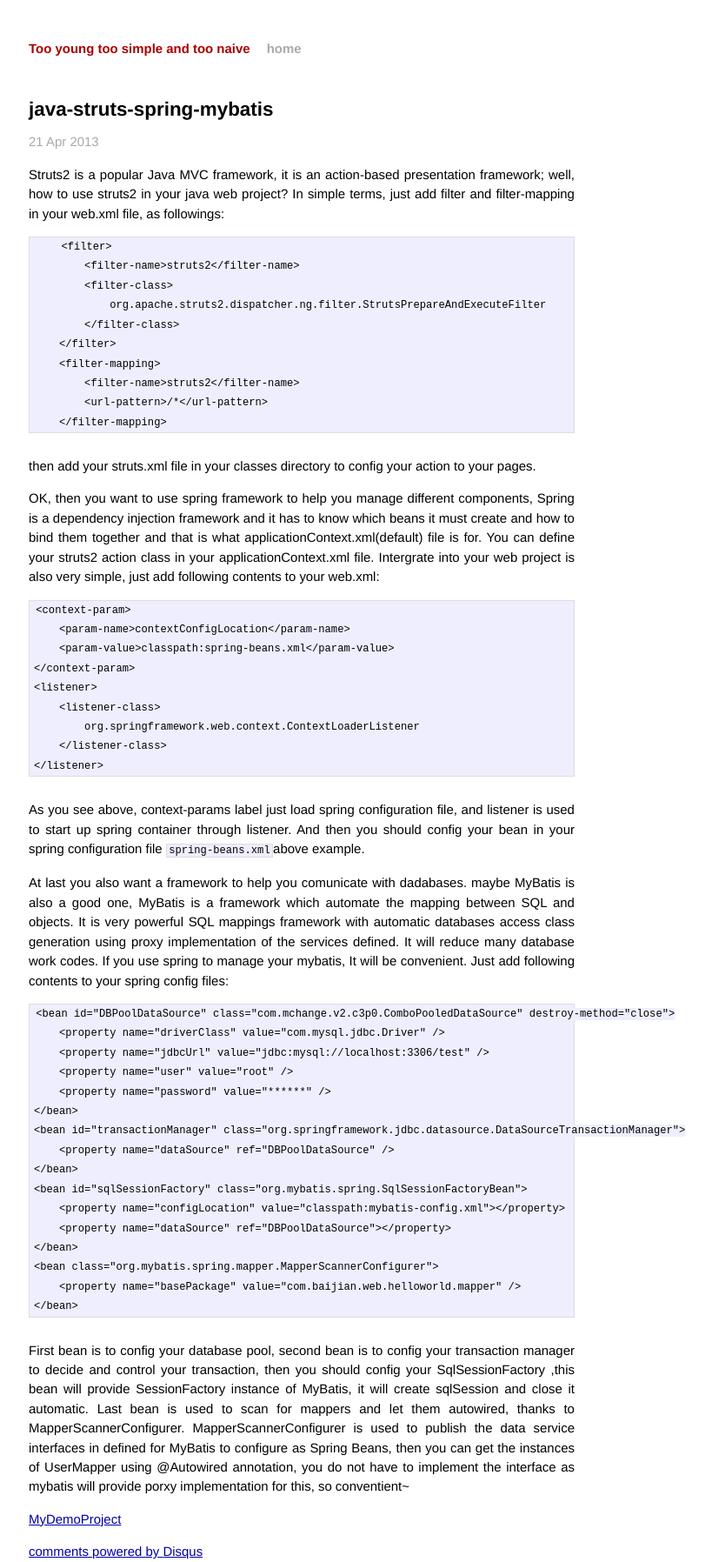
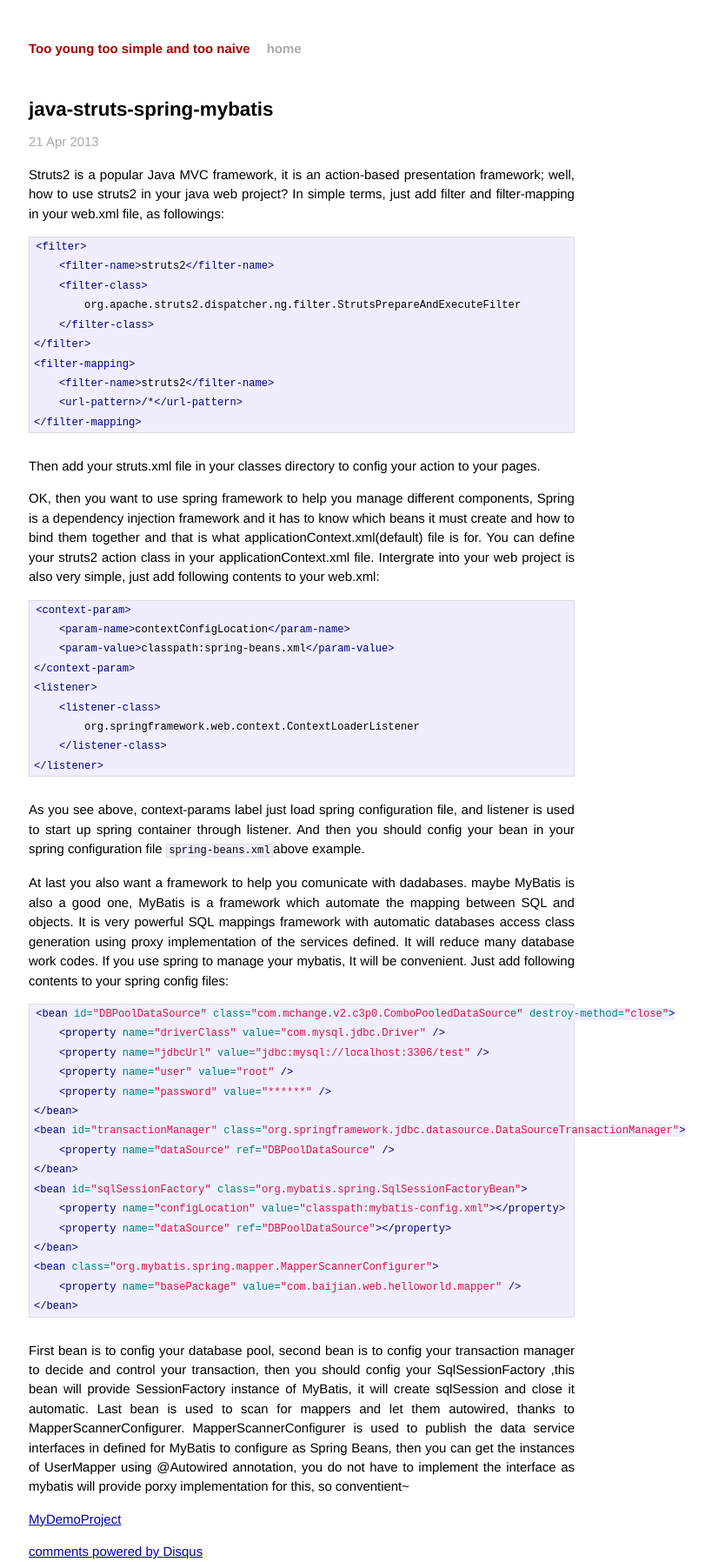
Before and after one commit to baijian/baijian.github.io, a Jekyll site: the page built from _posts/2013-04-21-java-struts-spring-mybatis.markdown, in a window 1280 px wide. Shown: the whole page at 87% size, without its empty margins (293-1112 px from the left). Built offline with Jekyll 4.4.1, drawn with Linux system fonts in a browser that asks for light colours; Markdown is read by kramdown in place of the engine named in the settings; comment, search, counter and statistics services are not loaded.

Commit message:
update post

````diff
--- a/_posts/2013-04-21-java-struts-spring-mybatis.markdown
+++ b/_posts/2013-04-21-java-struts-spring-mybatis.markdown
@@ -5,23 +5,25 @@ date: 2013-04-21 13:57
 comments: true
 categories:
 ---
+
 Struts2 is a popular Java MVC framework, it is an action-based presentation framework;
 well, how to use struts2 in your java web project? In simple terms, just add filter and
 filter-mapping in your web.xml file, as followings:
-<!-- more -->
-```
-    <filter>
-        <filter-name>struts2</filter-name>
-        <filter-class>
-            org.apache.struts2.dispatcher.ng.filter.StrutsPrepareAndExecuteFilter
-        </filter-class>
-    </filter>
-    <filter-mapping>
-        <filter-name>struts2</filter-name>
-        <url-pattern>/*</url-pattern>
-    </filter-mapping>
-```
-then add your struts.xml file in your classes directory to config
+
+{% highlight xml %}
+<filter>
+    <filter-name>struts2</filter-name>
+    <filter-class>
+        org.apache.struts2.dispatcher.ng.filter.StrutsPrepareAndExecuteFilter
+    </filter-class>
+</filter>
+<filter-mapping>
+    <filter-name>struts2</filter-name>
+    <url-pattern>/*</url-pattern>
+</filter-mapping>
+{% endhighlight %}
+
+Then add your struts.xml file in your classes directory to config
 your action to your pages.
 
 OK, then you want to use spring framework to help you manage different components,
@@ -29,7 +31,8 @@ Spring is a dependency injection framework and it has to know which beans it mus
 and how to bind them together and that is what applicationContext.xml(default) file is for.
 You can define your struts2 action class in your applicationContext.xml file.
 Intergrate into your web project is also very simple, just add following contents to your web.xml:
-```
+
+{% highlight xml %}
 <context-param>
     <param-name>contextConfigLocation</param-name>
     <param-value>classpath:spring-beans.xml</param-value>
@@ -39,7 +42,8 @@ Intergrate into your web project is also very simple, just add following content
         org.springframework.web.context.ContextLoaderListener
     </listener-class>
 </listener>
-```
+{% endhighlight %}
+
 As you see above, context-params label just load spring configuration file,
 and listener is used to start up spring container through listener.
 And then you should config your bean in your spring configuration file
@@ -52,7 +56,8 @@ with automatic databases access class generation using proxy implementation
 of the services defined. It will reduce many database work codes.
 If you use spring to manage your mybatis, It will be convenient.
 Just add following contents to your spring config files:
-```
+
+{% highlight xml %}
 <bean id="DBPoolDataSource" class="com.mchange.v2.c3p0.ComboPooledDataSource" destroy-method="close">
     <property name="driverClass" value="com.mysql.jdbc.Driver" />
     <property name="jdbcUrl" value="jdbc:mysql://localhost:3306/test" />
@@ -69,7 +74,8 @@ Just add following contents to your spring config files:
 <bean class="org.mybatis.spring.mapper.MapperScannerConfigurer">
     <property name="basePackage" value="com.baijian.web.helloworld.mapper" />
 </bean>
-```
+{% endhighlight %}
+
 First bean is to config your database pool,
 second bean is to config your transaction manager to decide and control your transaction,
 then you should config your SqlSessionFactory ,this bean will provide SessionFactory instance
````
Also changed, not shown: _posts/2013-04-14-use-fabric-to-deploy-your-vagrant-environment.markdown (+7 -7 lines).
